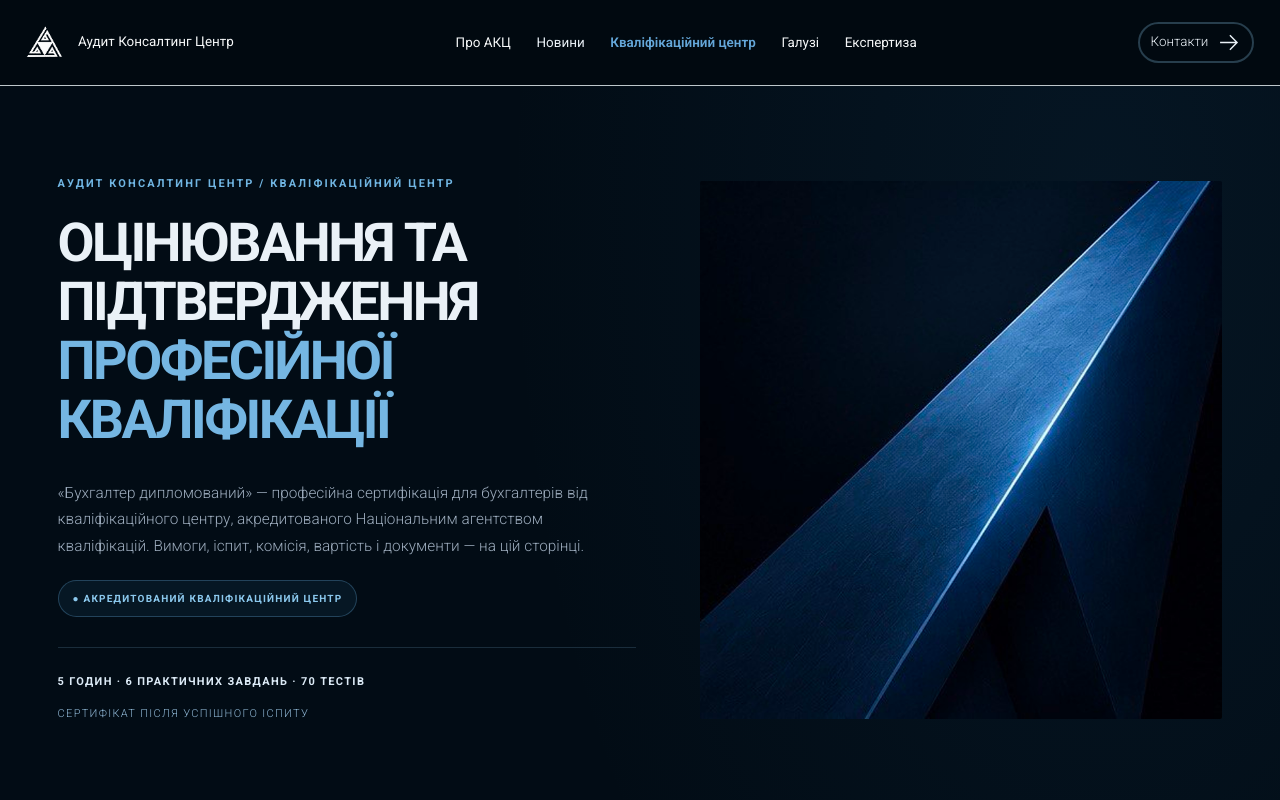
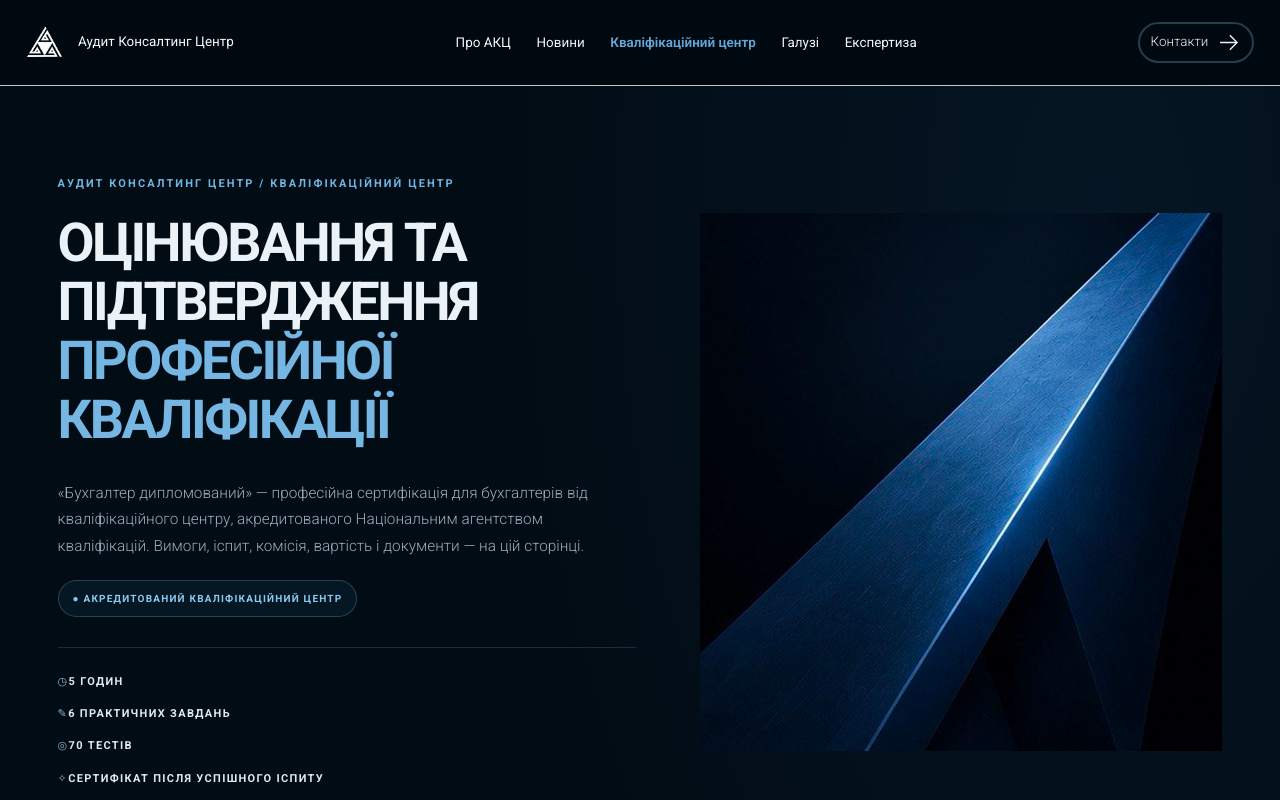
Before and after one commit to dnagorna3817-spec/website_akc_main, a Next.js app: page /expertise/qualification in a window 1280 px wide. Shown: the top 800 px of the page. Built offline with nearby package versions, Linux system fonts and the light colour scheme.

Commit message:
Present qualification metrics as four infographic tiles

```diff
--- a/app/expertise/[slug]/page.tsx
+++ b/app/expertise/[slug]/page.tsx
@@ -484,7 +484,7 @@ export default async function ServicePage({ params }: { params: Promise<{ slug:
             <h1>ОЦІНЮВАННЯ ТА<br/>ПІДТВЕРДЖЕННЯ<br/><span>ПРОФЕСІЙНОЇ КВАЛІФІКАЦІЇ</span></h1>
             <p>«Бухгалтер дипломований» — професійна сертифікація для бухгалтерів від кваліфікаційного центру, акредитованого Національним агентством кваліфікацій. Вимоги, іспит, комісія, вартість і документи — на цій сторінці.</p>
             <div className={qualification.qStatus}>● АКРЕДИТОВАНИЙ КВАЛІФІКАЦІЙНИЙ ЦЕНТР</div>
-            <div className={qualification.qMetrics}><strong>5 ГОДИН · 6 ПРАКТИЧНИХ ЗАВДАНЬ · 70 ТЕСТІВ</strong><span>СЕРТИФІКАТ ПІСЛЯ УСПІШНОГО ІСПИТУ</span></div>
+            <div className={qualification.qMetrics} aria-label="Основні характеристики оцінювання"><div className={qualification.qMetricCard}><span className={qualification.qMetricIcon} aria-hidden="true">◷</span><strong>5 ГОДИН</strong></div><div className={qualification.qMetricCard}><span className={qualification.qMetricIcon} aria-hidden="true">✎</span><strong>6 ПРАКТИЧНИХ ЗАВДАНЬ</strong></div><div className={qualification.qMetricCard}><span className={qualification.qMetricIcon} aria-hidden="true">◎</span><strong>70 ТЕСТІВ</strong></div><div className={qualification.qMetricCard}><span className={qualification.qMetricIcon} aria-hidden="true">✧</span><strong>СЕРТИФІКАТ ПІСЛЯ УСПІШНОГО ІСПИТУ</strong></div></div>
           </div>
           <div className={qualification.qHeroArt}><Image src="/akc-expertise-geometry.png" alt="" width={793} height={816} priority /></div>
         </section>
```
